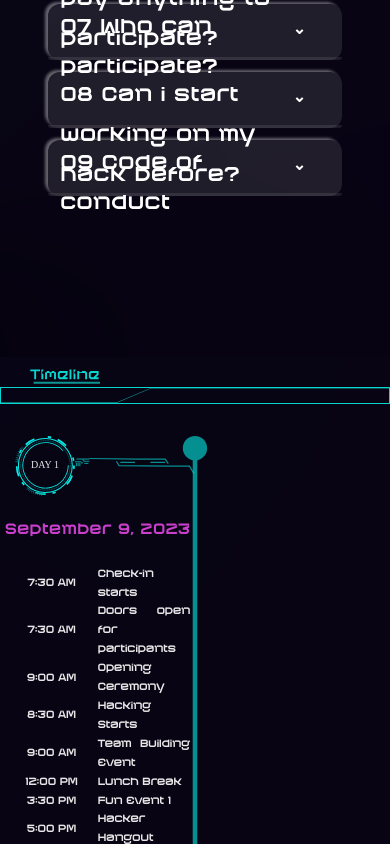
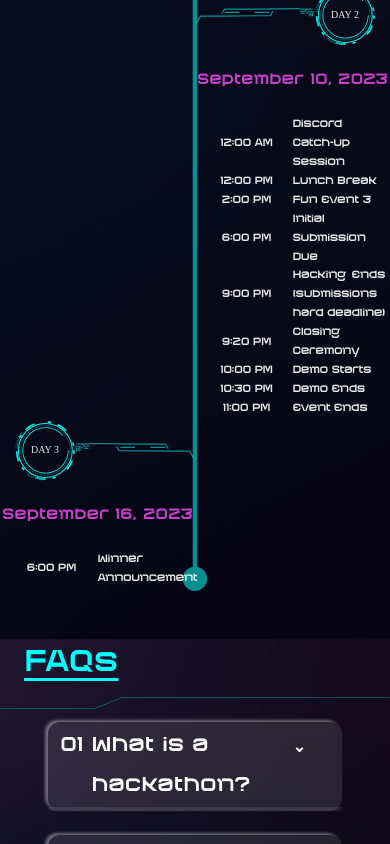
Before and after one commit to Hackodisha/Hackodisha2023, a Next.js app: page / in a window 390 px wide. Shown: the part 3260-4104 px from the top of the page. Built offline with nearby package versions, Linux system fonts and the light colour scheme; a web font is replaced by a local one.

Commit message:
responsiveness updated

```diff
--- a/src/app/page.js
+++ b/src/app/page.js
@@ -84,11 +84,13 @@ export default function Home() {
         <Statistics />
       </div>
 
+      <Timeline/>
+
     <div>
       <Accordion/>
     </div>
 
-      <Timeline/>
+
     </>
   );
 }
--- a/src/components/FAQs/Accordion.css
+++ b/src/components/FAQs/Accordion.css
@@ -2,6 +2,7 @@
 
 .wrapper {
     background-image: url(bg.png);
+
 }
 
 .answer {
@@ -13,6 +14,7 @@
     padding-right: 4em;
     margin-right: 0em;
     line-height: 2;
+    padding-bottom: 2px;
     background: rgba(224, 224, 224, 0.1);
     border-radius: 0px 0px 12px 12px;
 
@@ -25,6 +27,7 @@
     padding-left: 2.7rem;
     padding-right: 4em;
     margin-right: 0em;
+    padding-bottom: 2px;
     background: rgba(224, 224, 224,0.1);
     line-height:2;
 
@@ -35,8 +38,9 @@
     .answer {
         line-height: 1.2;
         font-size: 15px;
-        padding-left: 3em;
+        padding-left: 2.7em;
         margin-right:0em;
+        padding-bottom: 1px;
         margin-top: 5px;
 
     }
@@ -44,8 +48,9 @@
     .answer.show {
         font-size: 15px;
         line-height: 1.2;
-        padding-left:3em;
+        padding-left:2.7em;
         margin-right:0em;
+        padding-bottom: 5px;
         margin-top: 5px;
     }
 }
@@ -56,6 +61,7 @@
     font-size: 13px;
     line-height: 1.5;
     padding-left: 2.3em;
+    padding-bottom: 1px;
     margin-right: 0em;
     padding-right:2em;
 }
@@ -63,6 +69,7 @@
         padding-top:3px;
         font-size: 13px;
         line-height: 1.5;
+        padding-bottom: 2.3px;
         padding-left:2.3em;
         margin-right: 0em;
         padding-right:2em;
@@ -74,17 +81,18 @@
     .answer{
         padding-top:3px;
         line-height: 1.5;
-        padding-left:2em;
+        padding-left:5em;
         margin-right: 0em;
         padding-right:2em;
+        padding-bottom: 1px;
     }
         .answer.show {
             padding-top:3px;
-            /* font-size: 6px; */
             line-height: 1.5;
-            padding-left:2em;
+            padding-left:5em;
             margin-right: 0em;
             padding-right:2em;
+            padding-bottom: 2px;
         }
 
     }
--- a/src/components/FAQs/Accordion.js
+++ b/src/components/FAQs/Accordion.js
@@ -15,7 +15,7 @@ function Accordion() {
 
   return (
     <>
-      <div className="wrapper font-electrolize w-screen justify-center items-center bg-center text-white bg-cover h-screen">
+      <div className="wrapper font-electrolize w-screen justify-center items-center bg-center text-white bg-cover min-h-screen">
         <div className="accordion">
           <div className="image relative w-[100%]">
           <h1 class="mt-[2.5rem] md:mt-[2rem] lg:mt-[2.5rem] xl:mt-[3rem] 2xl:mt-[3rem] -mb-1 sm:-mb-4 md:-mb-8 lg:-mb-12 xl:-mb-16 2xl:-mb-16 underline underline-offset-[7px] mx-6 smallmobile:mx-2 sm:mx-8 md:mx-12 lg:mx-16 xl:mx-16  text-3xl sm:text-xl md:text-2xl lg:text-3xl xl:3xl 2xl:text-4xl smallmobile:text-lg font-bold 2xl:m-auto 2xl:w-[90%] text-[cyan]">FAQs</h1>
@@ -23,12 +23,17 @@ function Accordion() {
         </div>
 
           {data.map((item, i) => (
-            <div key={i} className="item item-center ml-12 mr-12 mt-3  mb-3  bg-white/[0.1] shadow-[-3px_-2px_3px_0px_rgba(248,248,248,0.39)] rounded-[12px] ">
+            <div key={i} className="item item-center ml-12 mr-12 mt-3  mb-6  bg-white/[0.1] shadow-[-3px_-2px_3px_0px_rgba(248,248,248,0.39)] rounded-[12px] ">
 
-              <div className="title pl-[0.75rem]  gap-5 isolate w-1488 h-12 max-[326px]:h-14 mr-6  bg-transparent shadow-[-3px_-2px_3px_0px_rgba(248,248,248,0)] rounded-[12px]   max-[512px]:pt-[8px] max-[512px]:mr-[6px] max-[512px]:pl-[10px]  max-[720px]:mr-[8px] flex justify-between flex-row pr-3 cursor-pointer max-[420px]:gap-0 max-[420px]:pr-[0] max-[400px]:h-[0]"  onClick={() => toggle(i)}>
+              <div className="title pl-[0.75rem]  gap-5 isolate w-1488 max-[326px]:h-14 mr-6  bg-transparent shadow-[-3px_-2px_3px_0px_rgba(248,248,248,0)] rounded-[12px]   max-[512px]:pt-[8px] max-[512px]:mr-[6px] max-[512px]:pl-[10px]  max-[720px]:mr-[8px] flex justify-between flex-row pr-3 cursor-pointer max-[420px]:gap-0 max-[420px]:pr-[0] max-[400px]:h-[0]"  onClick={() => toggle(i)}>
+                <span className="flex">
               <p className="faq font-ele text-xl leading-[2.5rem] max-[512px]:leading-2 max-[720px]:leading-[2.5rem] max-[635px]:leading-[0rem]  max-[512px]:text-[13px]   max-[424px]:text-[10px] max-[342px]:leading-6  max-[342px]:text-[6.2px] font-bold">
-                  {"0" + item.id + " " + item.faq}
+                  {"0" + item.id}
                 </p>
+              <p className="faq font-ele text-xl leading-[2.5rem] max-[512px]:leading-2 max-[720px]:leading-[2.5rem] max-[635px]:leading-[0rem]  max-[512px]:text-[13px]   max-[424px]:text-[10px] max-[342px]:leading-6  max-[342px]:text-[6.2px] font-bold ml-2">
+                  {item.faq}
+                </p>
+                </span>
                 <span
                   className="cursor-pointer box-border
                 mt-[0.7em] max-[512px]:text-[13px]  max-[424px]:text-[10px] max-[342px]:text-[6.2px] font-bold"
```
